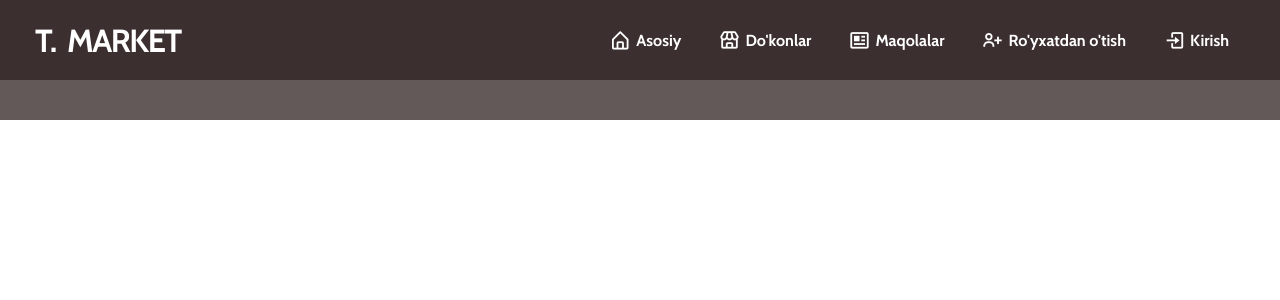
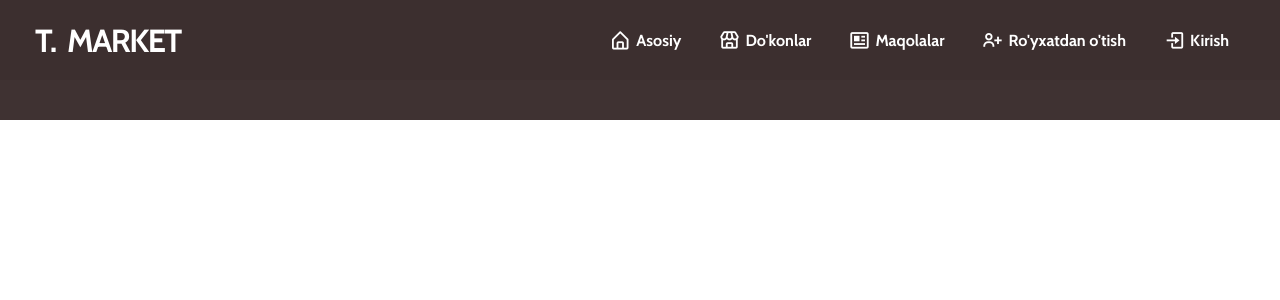
Before and after one commit to market-n/market-client, a React (Create React App) app: page / in a window 1280 px wide. Shown: the top 300 px of the page. Built offline with nearby package versions, Linux system fonts and the light colour scheme.

Commit message:
Header style o'zgardi.

```diff
--- a/src/components/header/header.css
+++ b/src/components/header/header.css
@@ -14,12 +14,12 @@
 }
 .Header__floor2 {
   width: 100%;
-  height: 40px;
-  /* display: flex;
+  min-height: 40px;
+  display: flex;
   align-items: center;
-  justify-content: space-between;
-  padding: 10px 35px; */
-  background: #3c2f2fcb;
+  justify-content: flex-start;
+  padding: 0 35px;
+  background: #3c2f2ffb;
 }
 .Header__logo {
   text-transform: uppercase;
@@ -50,6 +50,14 @@
   box-shadow: rgba(217, 217, 246, 0.25) 0px 2px 5px -1px,
     rgba(205, 188, 188, 0.3) 0px 1px 3px -1px;
 }
+.Header__down {
+  border: 0.6px solid #ffffffa3;
+  border-radius: 12px;
+  margin-right: 20px;
+  padding: 8px 10px;
+  font-size: 12px;
+  text-transform: uppercase;
+}
 .Header__link .icon {
   color: #fff;
   font-size: 22px;
```
